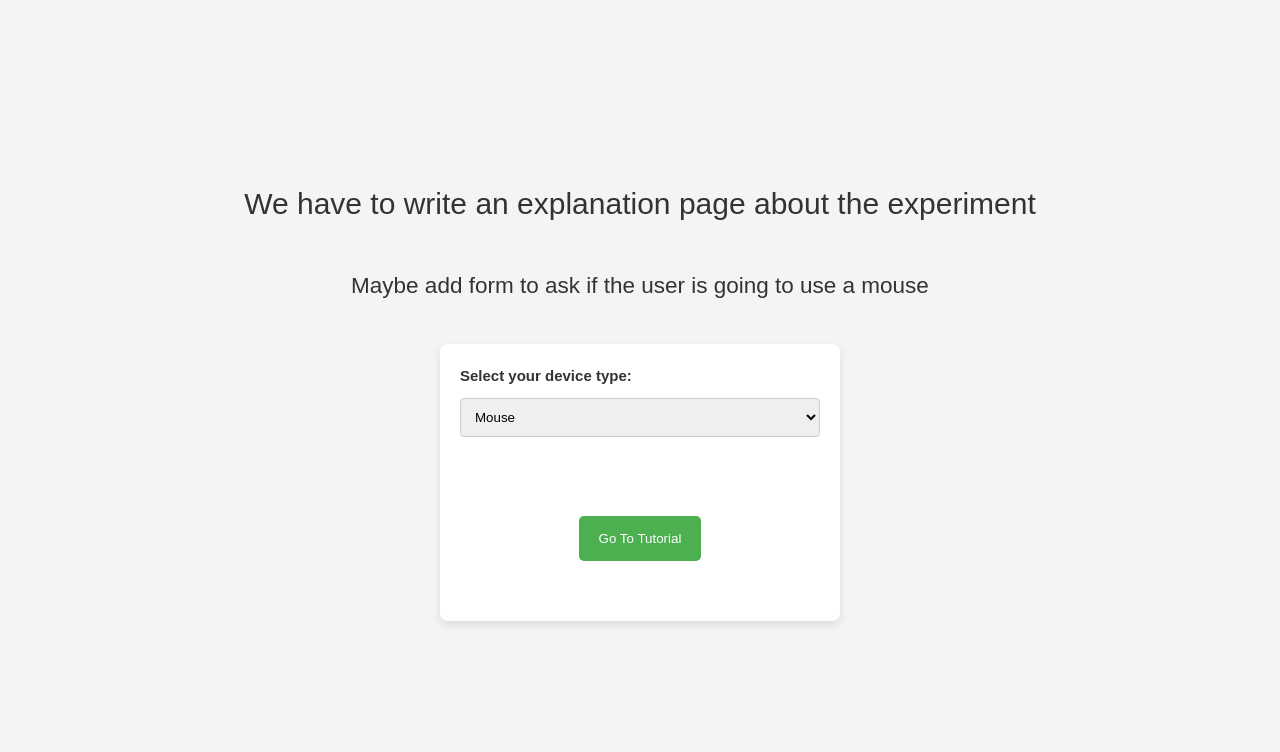
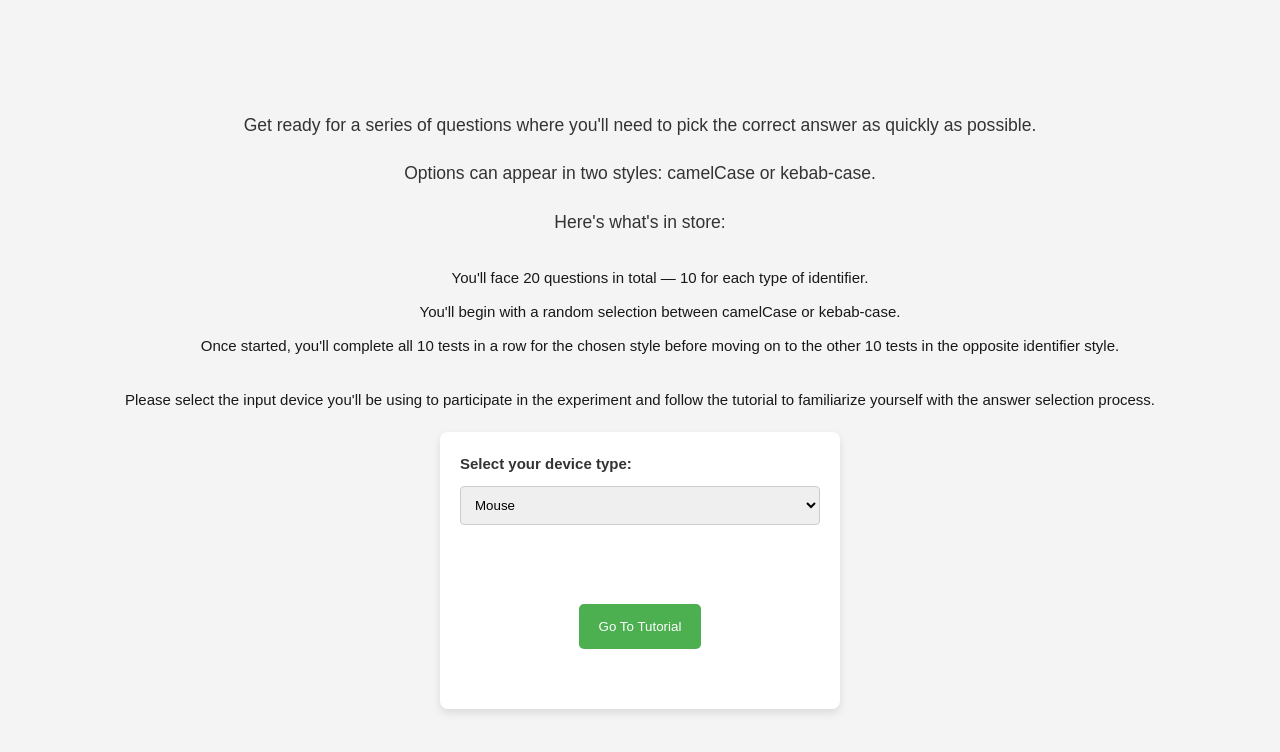
Before and after one commit to DePoli97/caseQuest, a Vue app in the folder frontend/: page /introduction in a window 1280 px wide. Shown: the top 752 px of the page. Built offline with nearby package versions, Linux system fonts and the light colour scheme.

Commit message:
Modified explanation page and form for experience

```diff
--- a/frontend/src/views/IntroductionView.vue
+++ b/frontend/src/views/IntroductionView.vue
@@ -20,9 +20,19 @@ export default {
 </script>
 
 <template>
-
-  <h1> We have to write an explanation page about the experiment</h1>
-  <h2> Maybe add form to ask if the user is going to use a mouse</h2>
+  <h3> Get ready for a series of questions where you'll need to pick the correct answer  as quickly as possible. </h3>
+  <h3> Options can appear in two styles: camelCase or kebab-case. </h3>
+  <h3> Here's what's in store:</h3>
+  <div>
+  <ul>
+    <li> You'll face 20 questions in total — 10 for each type of identifier. </li>
+    <li> You'll begin with a random selection between camelCase or kebab-case. </li>
+    <li> Once started, you'll complete all 10 tests in a row for the chosen style before moving on to the other 10 tests
+      in the opposite identifier style. </li>
+  </ul>
+  </div>
+  <h4> Please select the input device you'll be using to participate in the experiment and follow the tutorial to
+    familiarize yourself with the answer selection process. </h4>
 
 
   <form @submit.prevent="goToTutorial">
@@ -41,9 +51,23 @@ export default {
     <button type="submit"> Go To Tutorial </button>
   </form>
 
-
 </template>
 
 <style scoped>
 
+h3, h4 {
+  margin-block: 20px;
+}
+ul {
+  list-style-type: none;
+  text-align: center;
+}
+li {
+  margin-block: 10px;
+}
+div {
+  display: flex;
+  justify-content: center;
+  align-items: center;
+}
 </style>
--- a/frontend/src/views/LandingView.vue
+++ b/frontend/src/views/LandingView.vue
@@ -4,7 +4,7 @@ export default {
     return {
       age: 0,
       gender: '',
-      experience: 0,
+      experience: '',
     }
   },
   methods: {
@@ -28,8 +28,8 @@ export default {
 <template>
   <h1>Code Reading Experiment</h1>
   <p>Welcome to our experiment on code identifier readability!</p>
-  <p>In this study, we aim to investigate whether reading speed is affected by the style of composed identifiers.</p>
-  <p>The experiment will take around 6 minutes</p>
+  <p>We aim to investigate whether reading speed is affected by the style of composed identifiers.</p>
+  <p>The experiment will take about 5 minutes</p>
   <p>Please take a moment to provide some demographic information before starting the experiment.</p>
 
   <form method="get" @submit.prevent="saveResult">
@@ -43,8 +43,12 @@ export default {
       <option value="other">Other</option>
     </select>
 
-    <label for="experience">Coding Experience (years):</label>
-    <input type="number" id="experience" name="experience" required v-model="experience" placeholder="0" min="0">
+    <label for="experience">Coding Experience:</label>
+    <select v-model="experience" id="experience" name="experience" required>
+      <option value="No">No experience</option>
+      <option value="1-3">1-3 years</option>
+      <option value="3+">3+ years</option>
+    </select>
 
     <button type="submit">Start Experiment</button>
   </form>
```
Also changed, not shown: 2 other files (tests, documents, lock files or other folders).
